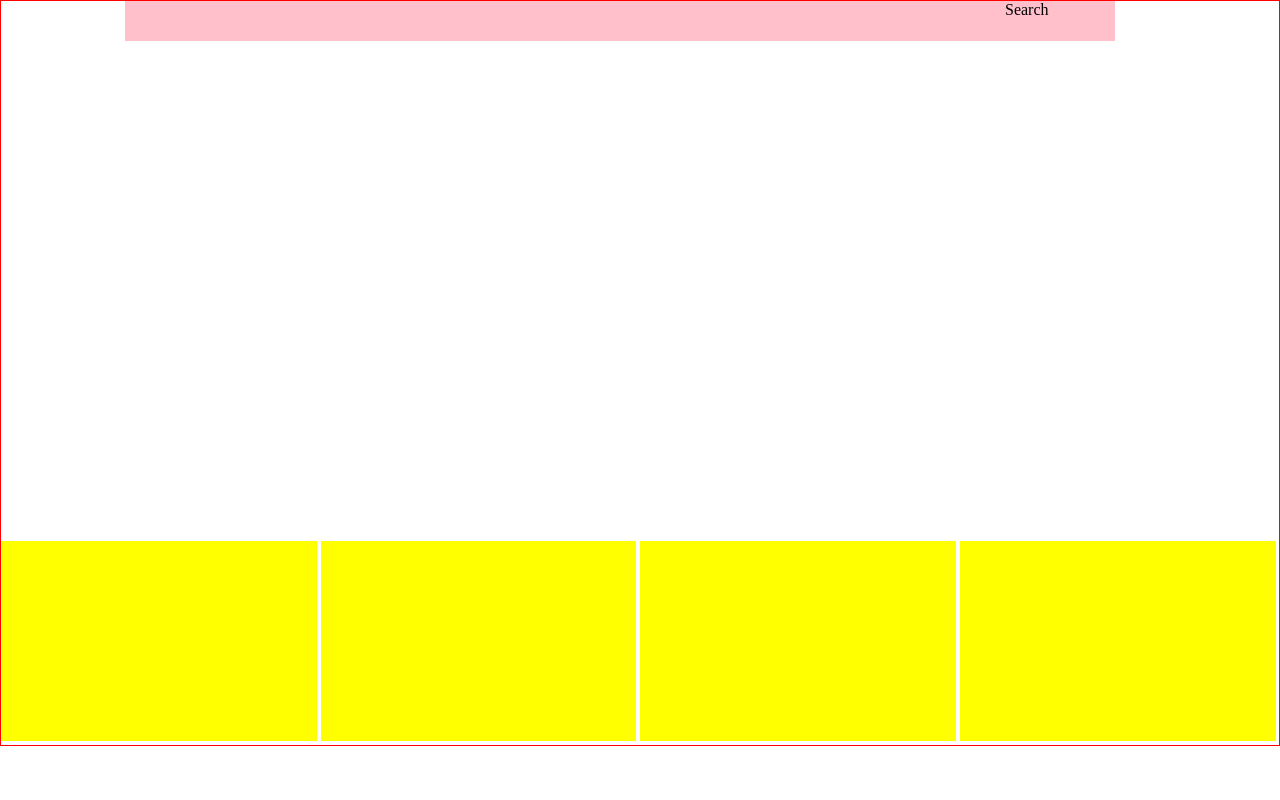
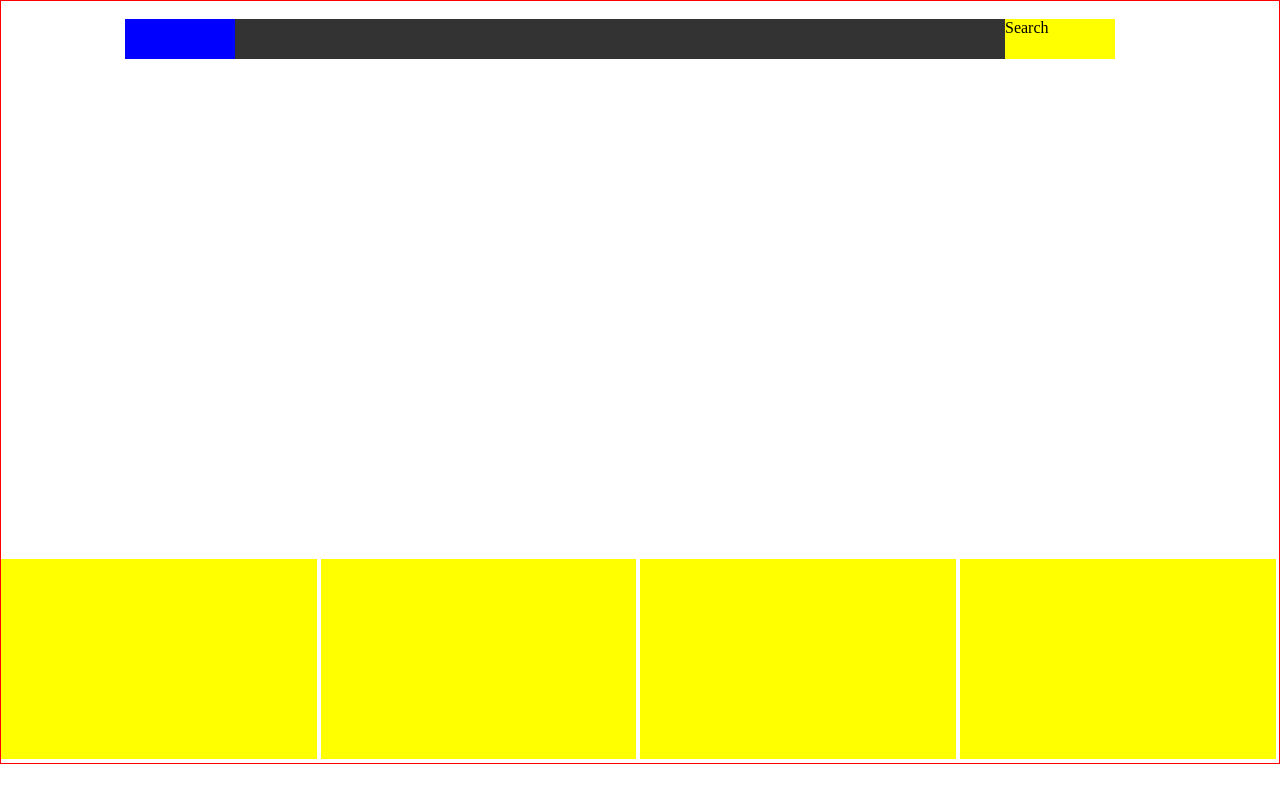
Before and after one commit to 105ron/apple, a plain HTML site: page index.html in a window 1280 px wide. Drawn offline with Linux system fonts and the light colour scheme.

Commit message:
style navbar

```diff
--- a/styles/styles.css
+++ b/styles/styles.css
@@ -6,7 +6,9 @@
 
 body {
   border: 1px solid red;
-  margin: 0;
+  margin: 0 auto 0 auto;
+  min-width: 1048px;
+  max-width: 1350px;
 }
 
 .container {
@@ -20,7 +22,7 @@ body {
 */
 
 .nav-wrapper {
-  margin: auto;
+  margin: 18px auto 0 auto;
   width: 1030px;
 }
 
@@ -86,14 +88,22 @@ body {
 
 .nav li {
   display: inline-block;
-  background-color: pink;
+  background-color: #333;
+  transition-timing-function: ease-in-out;
+  transition-delay: 0s;
+transition-duration: 0.3s;
+transition-property: width;
   width:110px;
   height: 40px;
   vertical-align: top;
 }
 
-.nav ul:first {
+.nav li:first-of-type {
   background-color: blue;
+}
+
+.nav li:last-of-type {
+  background-color: yellow;
 }
 
 /*
```
